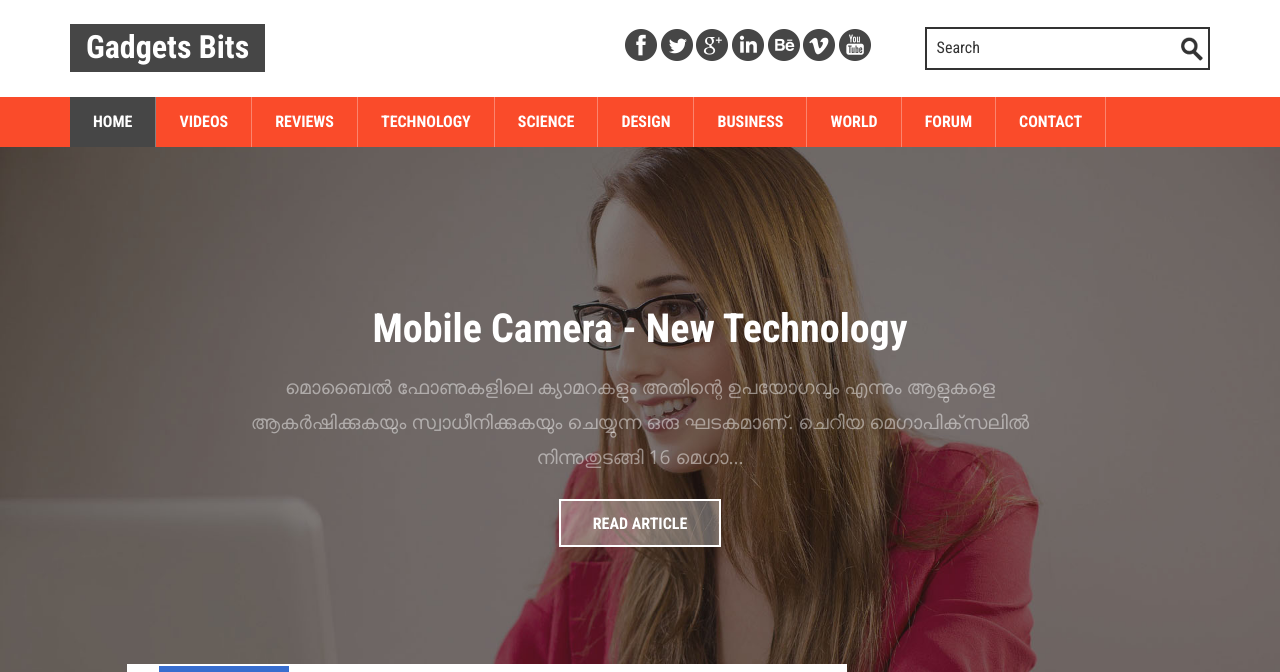
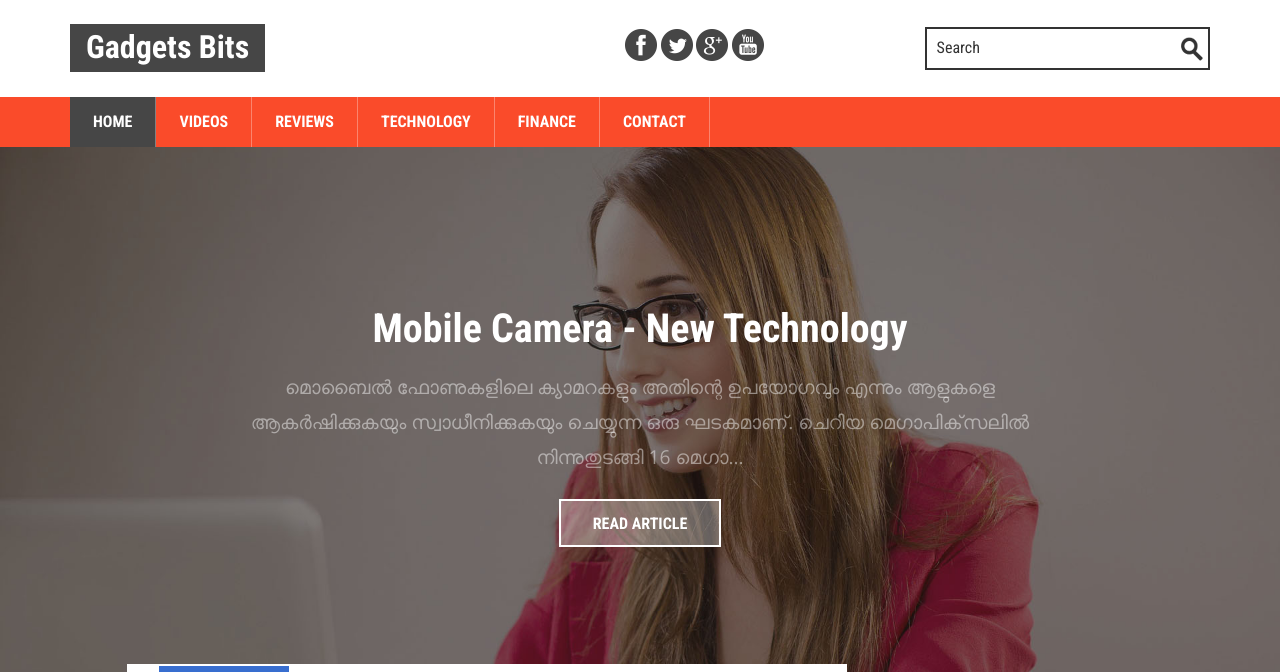
Before and after one commit to dhanyacm/GadgetsBits, a Jekyll site: the page built from index.html, in a window 1280 px wide and 900 px high, cut to the strip 0-672 px from the top of the window. Built offline with Jekyll 4.4.1, drawn with Linux system fonts in a browser that asks for light colours; nearby versions of some CDN libraries; library files that are not in the unit come from our copies.

Commit message:
Update navbar.html

```diff
--- a/_includes/navbar.html
+++ b/_includes/navbar.html
@@ -16,10 +16,13 @@
 								<li><a href="#" class="facebook"> </a></li>
 								<li><a href="#" class="facebook twitter"> </a></li>
 								<li><a href="#" class="facebook chrome"> </a></li>
+								<li><a href="#" class="facebook yout"> </a></li>
+								<!--
 								<li><a href="#" class="facebook in"> </a></li>
 								<li><a href="#" class="facebook beh"> </a></li>
 								<li><a href="#" class="facebook vem"> </a></li>
-								<li><a href="#" class="facebook yout"> </a></li>
+								-->
+
 							</ul>
 						</div>
 						<div class="clearfix"></div>
@@ -42,12 +45,12 @@
 				<li  {% if page.frontpage %} class="active" {% endif %}><a href="index.html">Home</a></li>
 				<li  {% if page.videos %} class="active" {% endif %}><a href="videos.html">Videos</a></li>
 				<li  {% if page.reviews %} class="active" {% endif %}><a href="reviews.html">Reviews</a></li>
-        <li  {% if page.tech %} class="active" {% endif %}><a href="tech.html">Technology</a></li>
-			  <li  {% if page.science %} class="active" {% endif %}><a href="singlepage.html">Science</a></li>
-				<li  {% if page.design %} class="active" {% endif %}><a href="design.html">Design</a></li>
+       				<li  {% if page.tech %} class="active" {% endif %}><a href="tech.html">Technology</a></li>
+			        <li  {% if page.science %} class="active" {% endif %}><a href="singlepage.html">Finance</a></li>
+				<!--<li  {% if page.design %} class="active" {% endif %}><a href="design.html">Design</a></li>
 				<li  {% if page.business %} class="active" {% endif %}><a href="business.html">Business</a></li>
 				<li  {% if page.world %} class="active" {% endif %}><a href="world.html">World</a></li>
-				<li  {% if page.forum %} class="active" {% endif %}><a href="forum.html">Forum</a></li>
+				<li  {% if page.forum %} class="active" {% endif %}><a href="forum.html">Forum</a></li> -->
 				<li  {% if page.contact %} class="active" {% endif %}><a href="contact.html">Contact</a></li>
 			  </ul>
 			</div><!--/.nav-collapse -->
```
